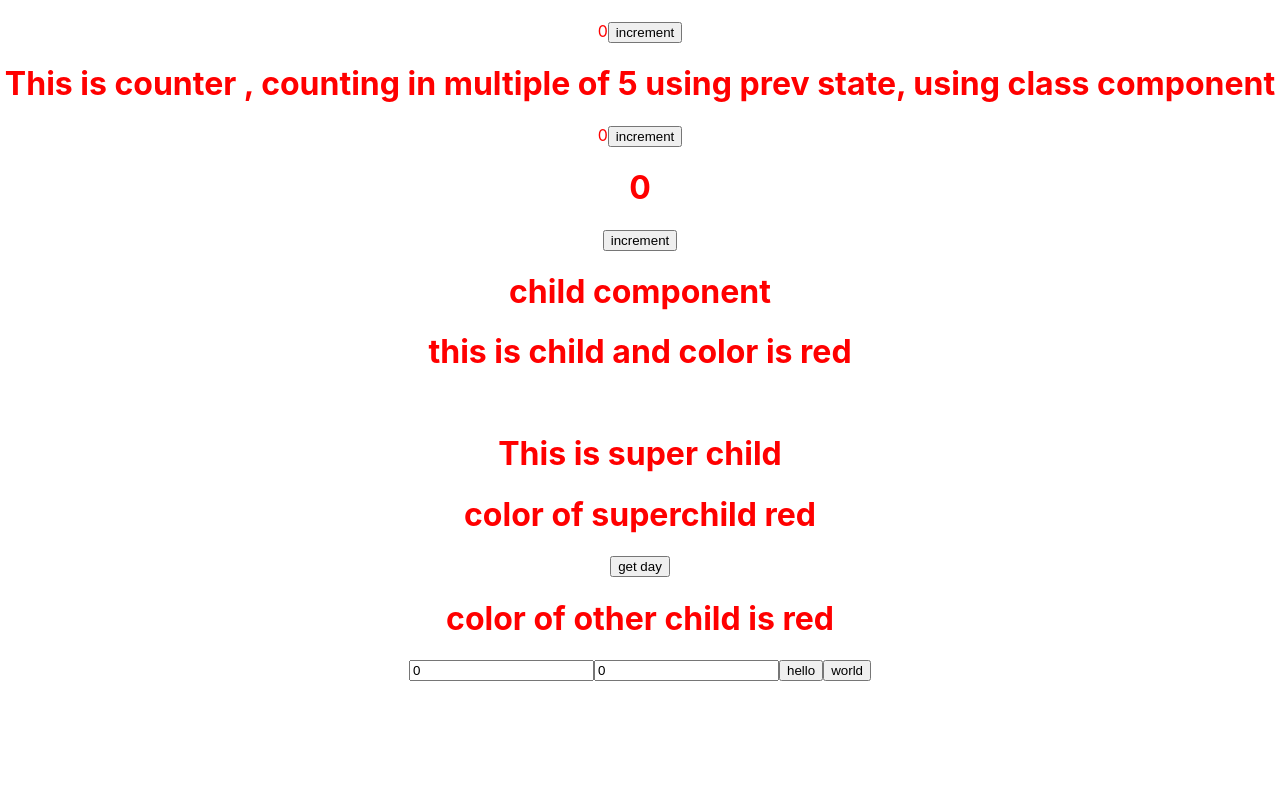
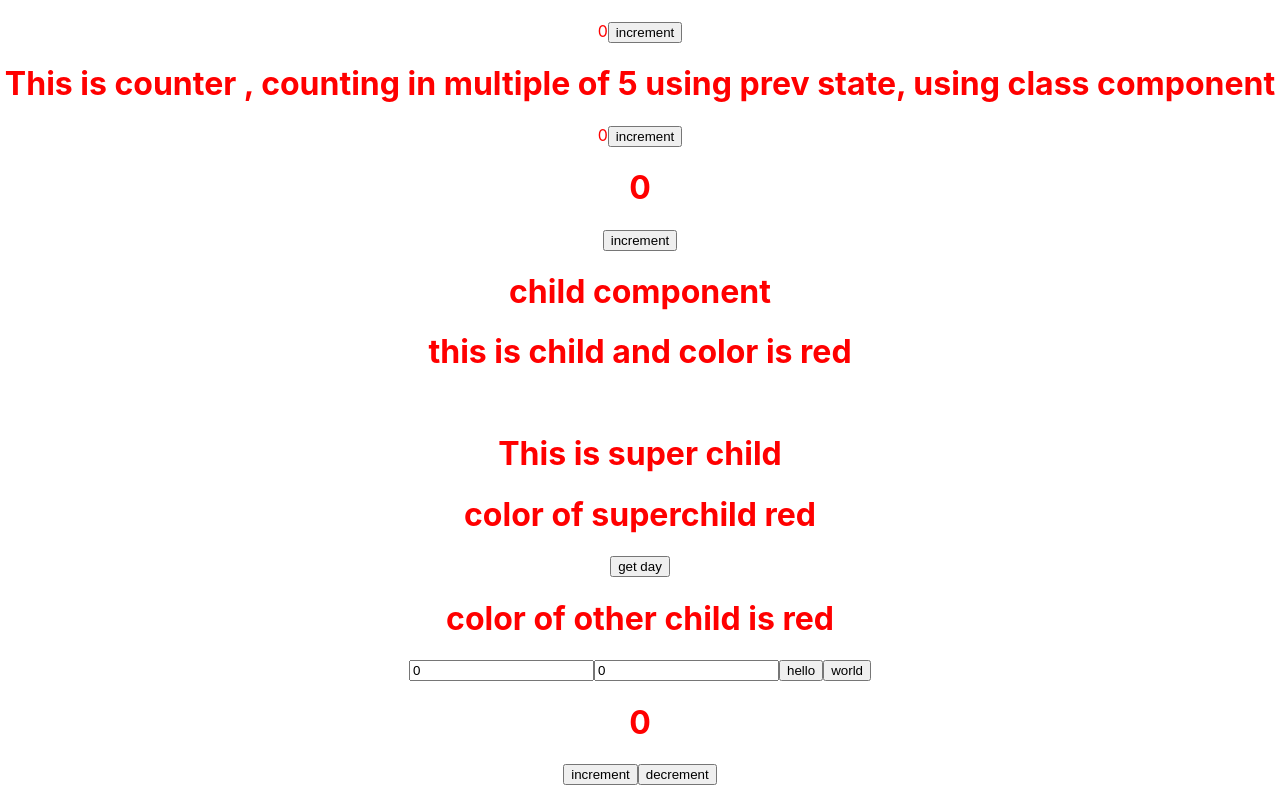
Before and after one commit to SaxenaVaibhav80/learning_react, a React (Create React App) app in the folder basic-app/: page / in a window 1280 px wide. Shown: the part 755-1540 px from the top of the page. Before the commit the page ends 1436 px from the top, so only its background shows below. Built offline with nearby package versions, Linux system fonts and the light colour scheme.

Commit message:
udeReducer done

```diff
--- a/basic-app/src/App.js
+++ b/basic-app/src/App.js
@@ -12,6 +12,7 @@ import UseEffect from './components/UseEffect';
 import Child from './components/Child'
 import OtherChild from './components/OtherChild';
 import UseRef from './components/UseRef';
+import UseReducer from './components/UseReducer';
 import { createContext } from 'react';
 
 
@@ -53,6 +54,7 @@ function App() {
       <OtherChild></OtherChild>
     </GlobalInfo.Provider>
     <UseRef></UseRef>
+    <UseReducer></UseReducer>
 
     {/* NOTE--->
          Yes, the Provider component, returned by createContext(), has an internal implementation that defines its behavior within React's Context API. The source code for React and its Provider component is part of the React library's internals, and while users generally don't need to delve into the source code, understanding its role and high-level behavior can be helpful. */}
--- /dev/null
+++ b/basic-app/src/components/UseReducer.jsx
@@ -0,0 +1,40 @@
+
+import { useReducer } from "react";
+
+
+function UseReducer()
+{
+    const initialstate=0
+    const reducer = (state,action)=>
+        {
+           switch(action)
+           {
+             case "Increment":
+                return state=state+1
+             case "Decrement":
+                return state=state-1
+             default:
+                return state
+            }
+        }
+        const [count,dispatch]= useReducer(reducer,initialstate)
+        console.log(useReducer(reducer,initialstate))
+    return(
+       <>
+         <h1>{count}</h1>
+         <button onClick={()=>dispatch("Incremet")}>increment</button>
+         <button onClick={()=>dispatch("Decrement")}>decrement</button>
+       </>
+    )
+}
+
+
+// NOTE-->
+// dispatch is a function returned by useReducer. It allows you to send (or "dispatch") an action to the reducer function.
+
+// The dispatch function acts as the interface between your component and the reducer logic. It ensures that the reducer function is called with the
+// correct context (current state and action), updating the component's state and triggering a re-render if necessary.
+
+// IF WE CAN NOT PASS REDUCER Function IN THE useReducer then it will not return any function so you will store undefined in the dipatch variable to avoid this you need to pass reducer in the useReducer
+
+export default UseReducer
```
